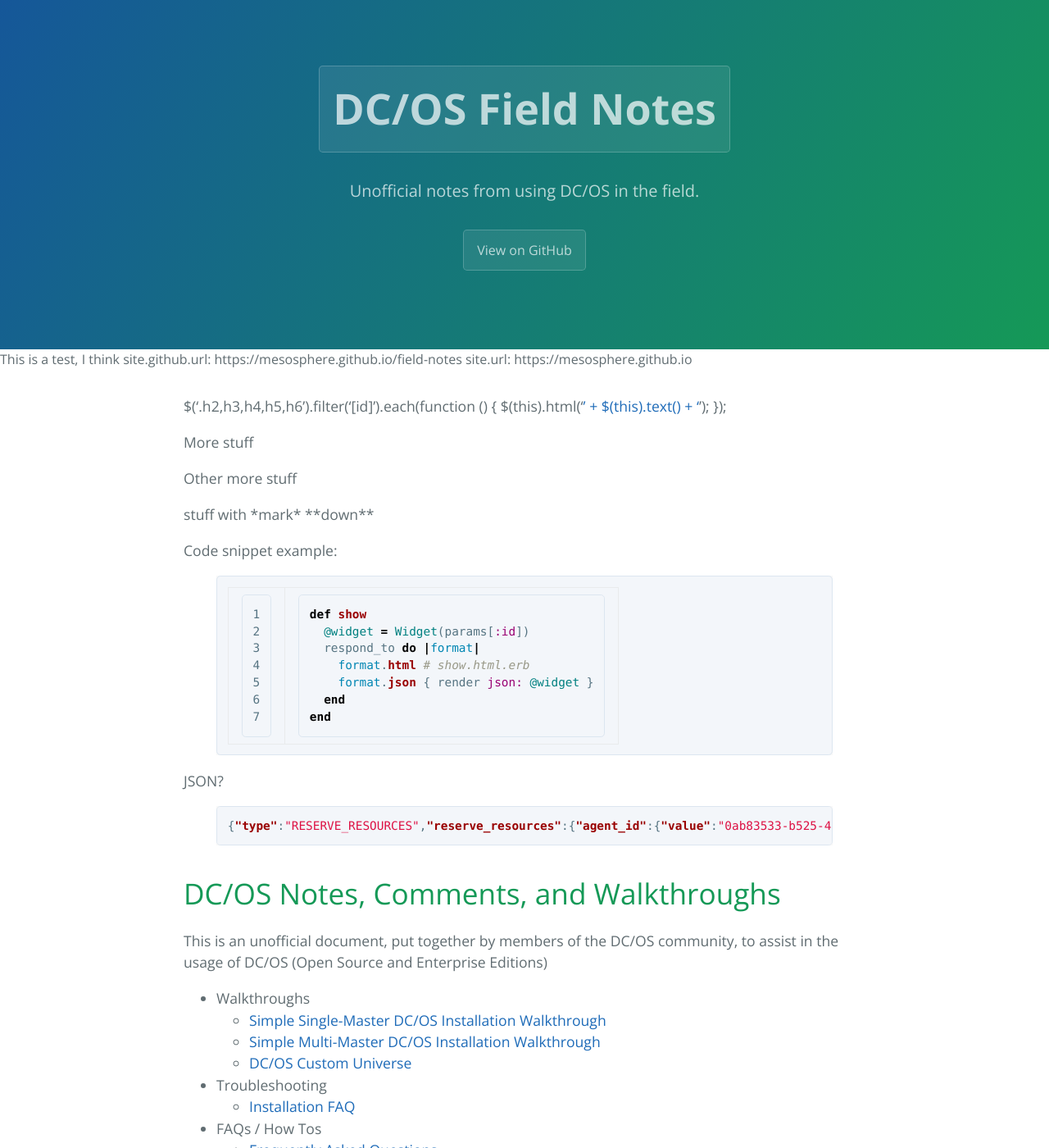
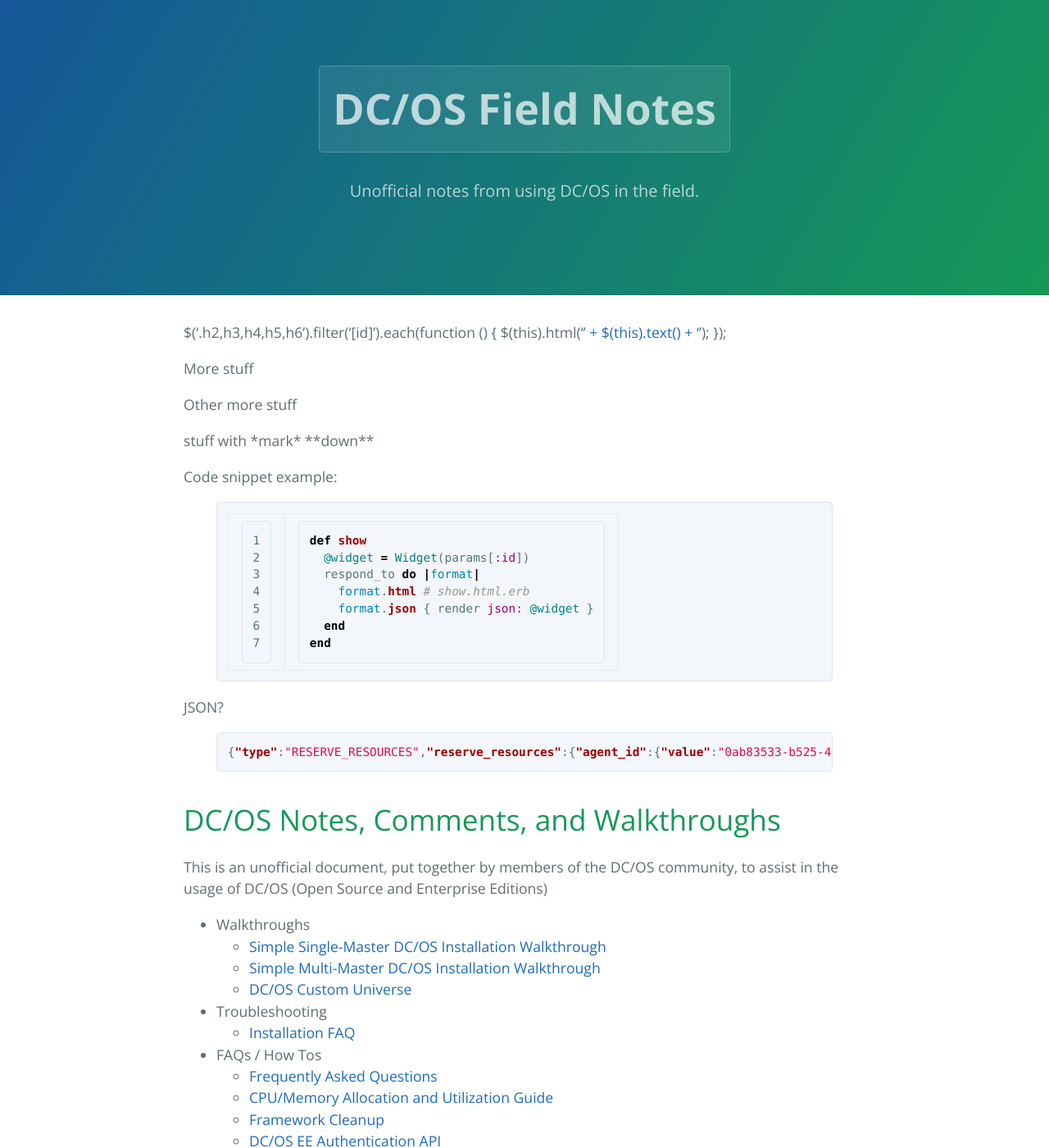
Before and after one commit to mesosphere/field-notes, a Jekyll site: the page built from docs/workspace/test.md, in a window 1280 px wide and 1400 px high. Shown: the whole window at 82% size. Built offline with Jekyll 4.4.1, drawn with Linux system fonts in a browser that asks for light colours; some of the changed text lies outside the part shown.

Commit message:
Adjust test layout to match default layout

```diff
--- a/docs/_layouts/test.html
+++ b/docs/_layouts/test.html
@@ -14,42 +14,16 @@
     <section class="page-header">
       <a href="{{ site.github.url }}" class="btn"><h1 class="project-name">{{ site.title | default: site.github.repository_name }}</h1></a>
       <h2 class="project-tagline">{{ site.description | default: site.github.project_tagline }}</h2>
-      {% if site.github.is_project_page %}
-        <a href="{{ site.github.repository_url }}" class="btn">View on GitHub</a>
-      {% endif %}
-      {% if site.show_downloads %}
-        <a href="{{ site.github.zip_url }}" class="btn">Download .zip</a>
-        <a href="{{ site.github.tar_url }}" class="btn">Download .tar.gz</a>
-      {% endif %}
     </section>
-
-    This is a test, I think
-
-    {{ url }}
-    site.github.url: {{ site.github.url }}
-    site.url: {{ site.url }}
 
     <section class="main-content">
       {{ content }}
 
       <footer class="site-footer">
         {% if site.github.is_project_page %}
-          <span class="site-footer-owner"><a href="{{ site.github.repository_url }}">{{ site.github.repository_name }}</a> is maintained by <a href="{{ site.github.owner_url }}">{{ site.github.owner_name }}</a>.</span>
+          <span class="site-footer-owner"><a href="{{ site.github.repository_url }}">DC/OS Field Notes</a> is primarily maintained by <a href="https://github.com/justinrlee/">Justin Lee</a>.</span>
         {% endif %}
-        <span class="site-footer-credits">This page was generated by <a href="https://pages.github.com">GitHub Pages</a>.</span>
       </footer>
     </section>
-
-    {% if site.google_analytics %}
-      <script type="text/javascript">
-        (function(i,s,o,g,r,a,m){i['GoogleAnalyticsObject']=r;i[r]=i[r]||function(){
-        (i[r].q=i[r].q||[]).push(arguments)},i[r].l=1*new Date();a=s.createElement(o),
-        m=s.getElementsByTagName(o)[0];a.async=1;a.src=g;m.parentNode.insertBefore(a,m)
-        })(window,document,'script','//www.google-analytics.com/analytics.js','ga');
-
-        ga('create', '{{ site.google_analytics }}', 'auto');
-        ga('send', 'pageview');
-      </script>
-    {% endif %}
   </body>
 </html>
```
